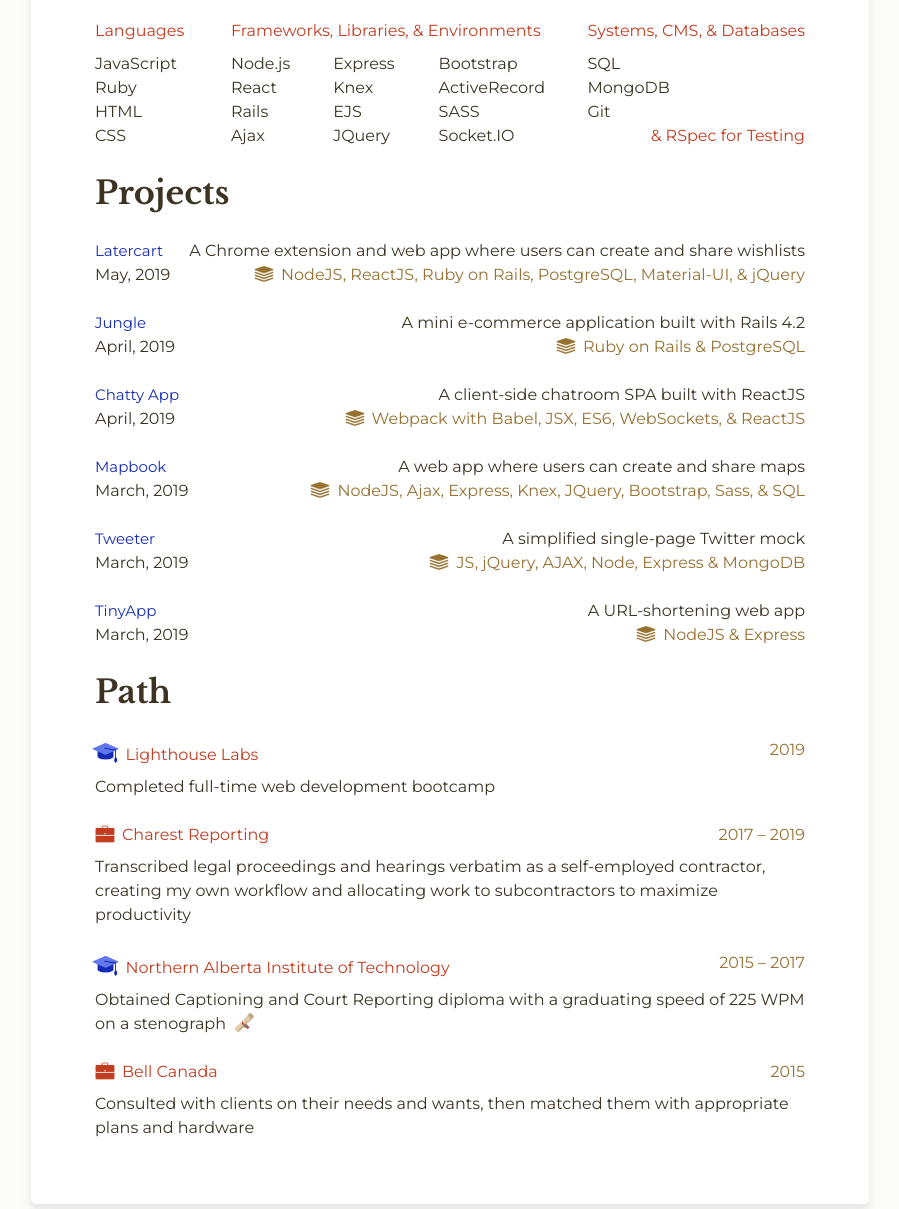
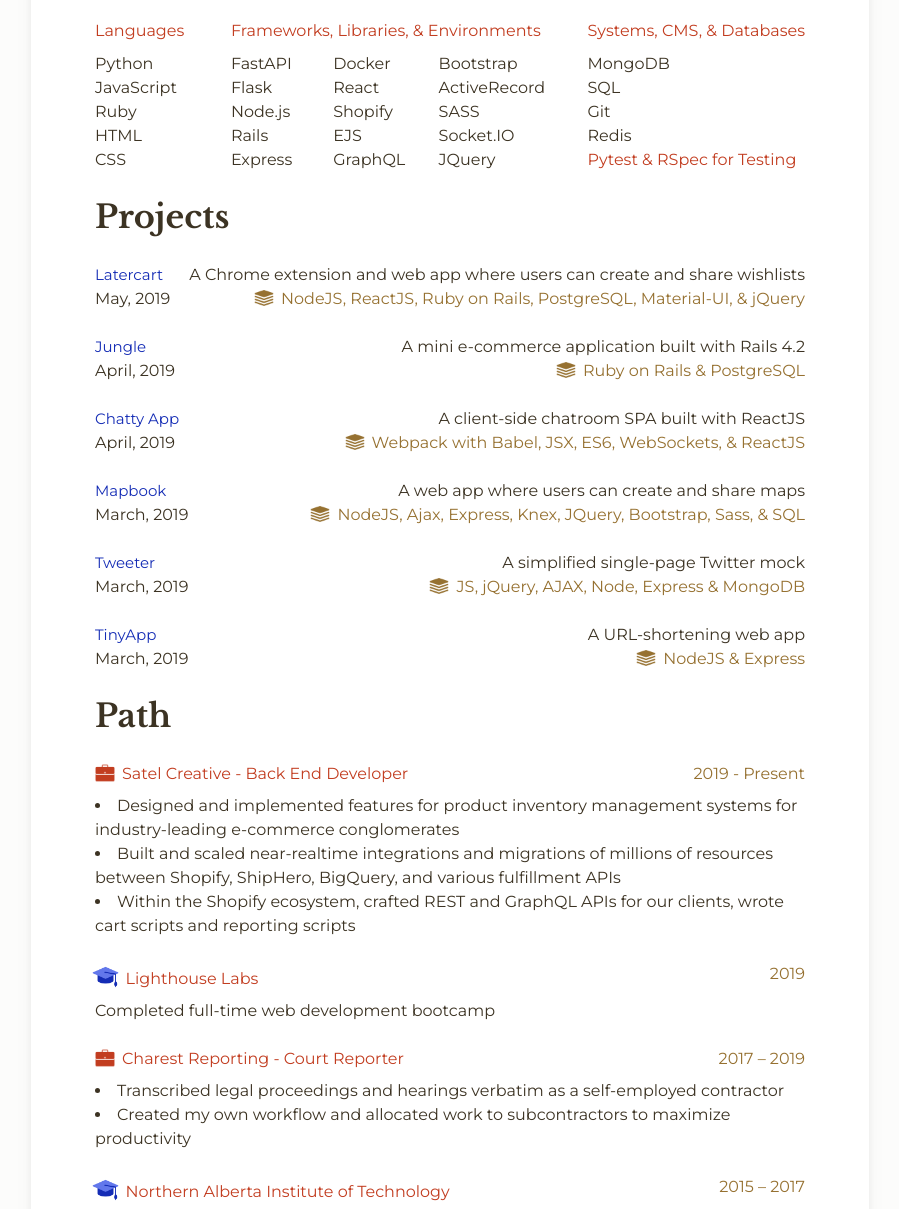
Before and after one commit to estellajaysong/estellajaysong.github.io, a plain HTML site: page index.html in a window 1280 px wide. Shown: the part 611-1820 px from the top of the page, without its empty margins (190-1089 px from the left). Drawn offline with nearby package versions, Linux system fonts and the light colour scheme.

Commit message:
updoooot

```diff
--- a/index.html
+++ b/index.html
@@ -55,6 +55,7 @@
             <div>
                 <div class="skillType">Languages</div>
                 <ul>
+                    <li>Python</li>
                     <li>JavaScript</li>
                     <li>Ruby</li>
                     <li>HTML</li>
@@ -65,18 +66,20 @@
                 <div class="skillType">Frameworks, Libraries, & Environments</div>
                 <div style="float: left; width: 33%;">
                     <ul>
+                        <li>FastAPI</li>
+                        <li>Flask</li>
                         <li>Node.js</li>
-                        <li>React</li>
                         <li>Rails</li>
-                        <li>Ajax</li>
+                        <li>Express</li>
                     </ul>
                 </div>
                 <div style="float: left; width: 33%;">
                     <ul>
-                        <li>Express</li>
-                        <li>Knex</li>
+                        <li>Docker</li>
+                        <li>React</li>
+                        <li>Shopify</li>
                         <li>EJS</li>
-                        <li>JQuery</li>
+                        <li>GraphQL</li>
                     </ul>
                 </div>
                 <div style="float: right; width: 33%;">
@@ -85,16 +88,18 @@
                         <li>ActiveRecord</li>
                         <li>SASS</li>
                         <li>Socket.IO</li>
+                        <li>JQuery</li>
                     </ul>
                 </div>
             </div>
             <div>
                 <div class="skillType">Systems, CMS, & Databases</div>
                 <ul>
+                    <li>MongoDB</li>
                     <li>SQL</li>
-                    <li>MongoDB</li>
                     <li>Git</li>
-                    <li style="color:#c23d20;text-align:right;"> & RSpec for<span> Testing</span></li>
+                    <li>Redis</li>
+                    <li style="color:#c23d20;">Pytest & RSpec for<span> Testing</span></li>
                 </ul>
             </div>
         </div>
@@ -174,14 +179,28 @@
             </div>
             <div id="path">
                 <h1>Path</h1>
+                <div class="pathName"><img class="icon" src="work.png">Satel Creative - Back End Developer</div>
+                <div style="display:inline;float:right;color:#967131;">2019 - Present</div>
+                <div style="margin-top: 8px;">
+                    <li>Designed and implemented features for product inventory management systems for industry-leading
+                        e-commerce conglomerates</li>
+                    <li>Built and scaled near-realtime integrations and migrations of millions of resources between
+                        Shopify, ShipHero,
+                        BigQuery, and various fulfillment APIs</li>
+                    <li>Within the Shopify ecosystem, crafted REST and GraphQL APIs
+                        for our clients, wrote cart scripts and reporting scripts</li>
+                </div>
+                <br>
                 <div class="pathName"><img class="educationIcon" src="education.png">Lighthouse Labs</div>
                 <div style="display:inline;float:right;color:#967131;">2019</div>
                 <div style="margin-top: 8px;">Completed full-time web development bootcamp</div>
                 <br>
-                <div class="pathName"><img class="icon" src="work.png">Charest Reporting</div>
+                <div class="pathName"><img class="icon" src="work.png">Charest Reporting - Court Reporter</div>
                 <div style="display:inline;float:right;color:#967131;">2017 – 2019</div>
-                <div style="margin-top: 8px;">Transcribed legal proceedings and hearings verbatim as a self-employed
-                    contractor, creating my own workflow and allocating work to subcontractors to maximize productivity
+                <div style="margin-top: 8px;">
+                    <li>Transcribed legal proceedings and hearings verbatim as a self-employed
+                        contractor</li>
+                    <li>Created my own workflow and allocated work to subcontractors to maximize productivity</li>
                 </div>
                 <div class="pathDesc"></div>
                 <br>
@@ -191,10 +210,12 @@
                 <div style="margin-top: 8px;">Obtained Captioning and Court Reporting diploma with a graduating speed of
                     225&nbspWPM on a stenograph&nbsp&nbsp<img class="icon" src="diploma.png"></div>
                 <br>
-                <div class="pathName"><img class="icon" src="work.png">Bell Canada</div>
+                <div class="pathName"><img class="icon" src="work.png">Bell Canada - Sales Consultant</div>
                 <div style="display:inline;float:right;color:#967131;">2015</div>
-                <div style="margin-top: 8px;">Consulted with clients on their needs and wants, then matched them with
-                    appropriate plans and hardware</div>
+                <div style="margin-top: 8px;">
+                    <li>Consulted with clients on their needs and wants, then matched them with
+                        appropriate plans and hardware</li>
+                </div>
             </div>
         </div>
     </div>
```
